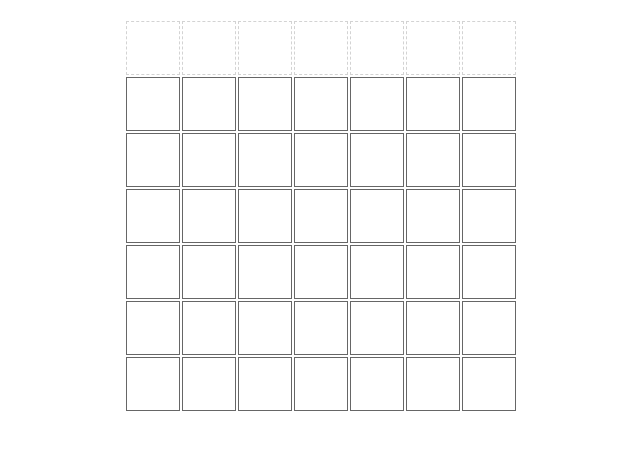
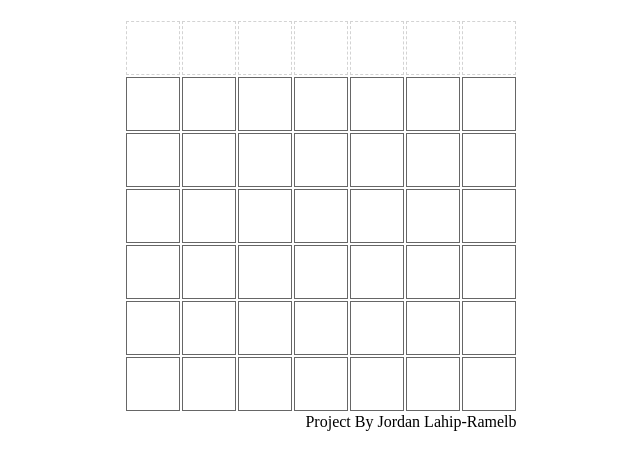
Before and after one commit to jordanlahipramelb/connectfour, a plain HTML site: page index.html in a window 1280 px wide. Shown: the part 69-538 px from the top of the page, without its empty margins (319-959 px from the left). Drawn offline with Linux system fonts and the light colour scheme.

Commit message:
typed name

```diff
--- a/index.html
+++ b/index.html
@@ -4,11 +4,12 @@
   <link href="connect4.css" rel="stylesheet">
 </head>
 <body>
+
 <h1>Connect Four</h1>
 <div id="game">
   <table id="board"></table>
 </div>
-
+<div class = "name">Project By Jordan Lahip-Ramelb</div>
 <script src="connect4.js"></script>
 
 </body>
```
